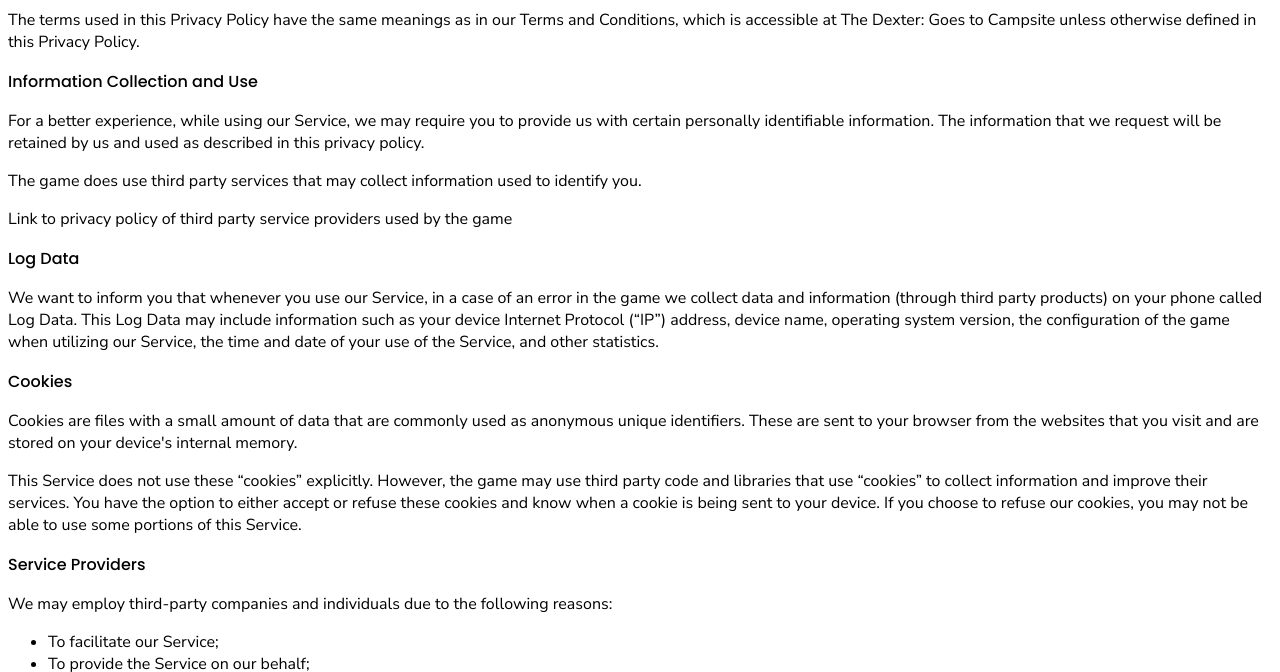
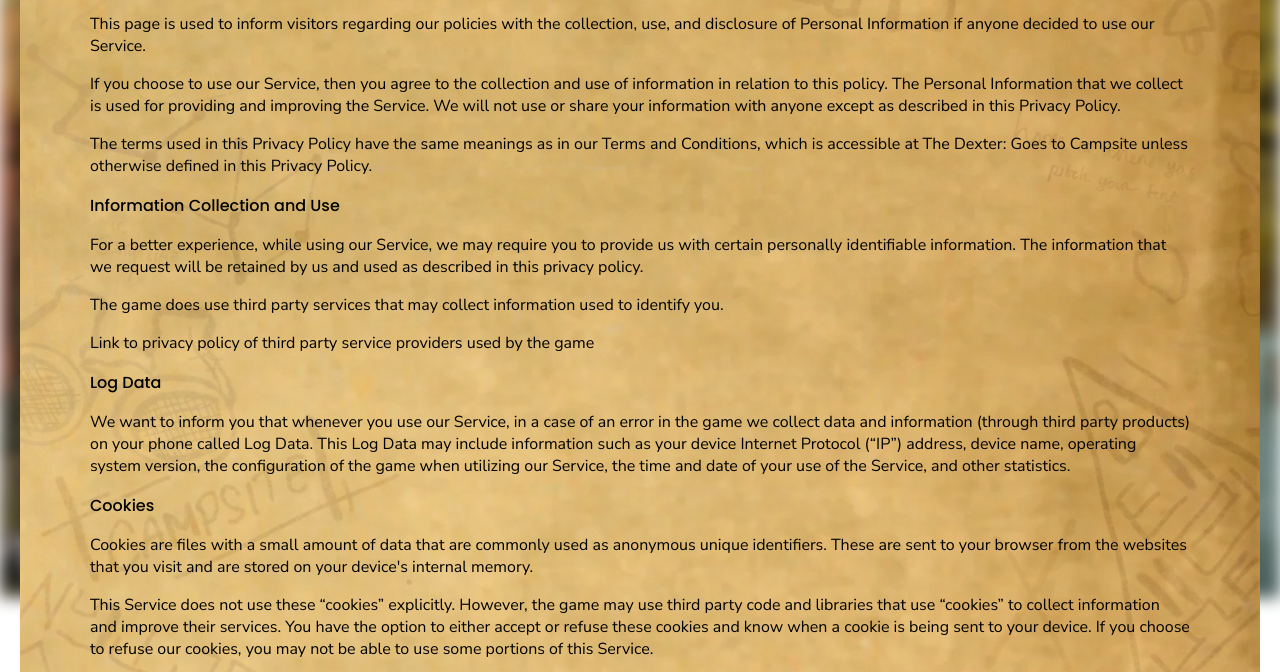
Before and after one commit to neilson17/dexter, a plain HTML site: page privacy-policy/index.html in a window 1280 px wide. Shown: the part 210-882 px from the top of the page. Drawn offline with Linux system fonts and the light colour scheme.

Commit message:
style done v1

```diff
--- a/privacy-policy/index.html
+++ b/privacy-policy/index.html
@@ -10,22 +10,66 @@
   <link href="https://fonts.googleapis.com/css2?family=Nunito+Sans:opsz@6..12&family=Poppins:wght@500&display=swap"
     rel="stylesheet">
   <style>
-    h2, strong {
+    h2,
+    strong {
       font-family: 'Poppins', sans-serif;
       font-weight: 500;
     }
 
-    p, li {
+    p,
+    li {
       font-family: 'Nunito Sans', sans-serif;
       font-weight: 400;
     }
 
     .container {
+      margin-top: 60px;
+      margin-bottom: 60px;
+      width: 95%;
       max-width: 1280px;
+      background: url('../assets/images/paper-2.webp');
+      background-size: cover;
+      display: flex;
+      justify-content: center;
+      padding: 20px;
+      position: relative;
     }
+
+    .container-bg {
+      position: absolute;
+      top: 0%;
+      bottom: 0%;
+      left: 0%;
+      right: 0%;
+      width: 100%;
+      height: 100%;
+      background: url('../assets/images/paper.webp');
+      background-size: cover;
+      z-index: 1;
+      opacity: 15%;
+    }
+
+    .content {
+      max-width: 1100px;
+      position: relative;
+      z-index: 2;
+    }
+
     body {
       display: flex;
       justify-content: center;
+      position: relative;
+    }
+
+    .background {
+      background: url('../assets/images/background.webp');
+      background-size: cover;
+      filter: blur(8px);
+      -webkit-filter: blur(8px);
+      position: fixed;
+      z-index: -1;
+      width: 100vw;
+      height: 100vh;
     }
   </style>
   <link href="../assets/images/char logo.png" rel="shortcut icon" type="image/x-icon">
@@ -33,7 +77,10 @@
 </head>
 
 <body>
+  <div class="background"></div>
   <div class="container">
+    <div class="container-bg"></div>
+    <div class="content">
       <h2>Privacy Policy</h2>
       <p>
         Croma Llengecha built the The Dexter: Goes to Campsite game as
@@ -150,10 +197,10 @@
       </p>
       <p><strong>Children’s Privacy</strong></p>
       <p>
-      These Services do not address anyone under the age of 13.
+        These Services do not address anyone under the age of 7.
         We do not knowingly collect personally
-      identifiable information from children under 13. In the case
-      we discover that a child under 13 has provided
+        identifiable information from children under 7. In the case
+        we discover that a child under 7 has provided
         us with personal information,
         we immediately delete this from our servers. If you
         are a parent or guardian and you are aware that your child
@@ -177,6 +224,7 @@
         us at dexter.gameofficial@gmail.com.
       </p>
     </div>
+  </div>
 </body>
 
 </html>
```
Also changed, not shown: assets/images/background.webp (added), assets/images/paper-2.webp (added), assets/images/paper.webp (added), 1 other file. Lines whose indentation alone changed are shown as unchanged.
